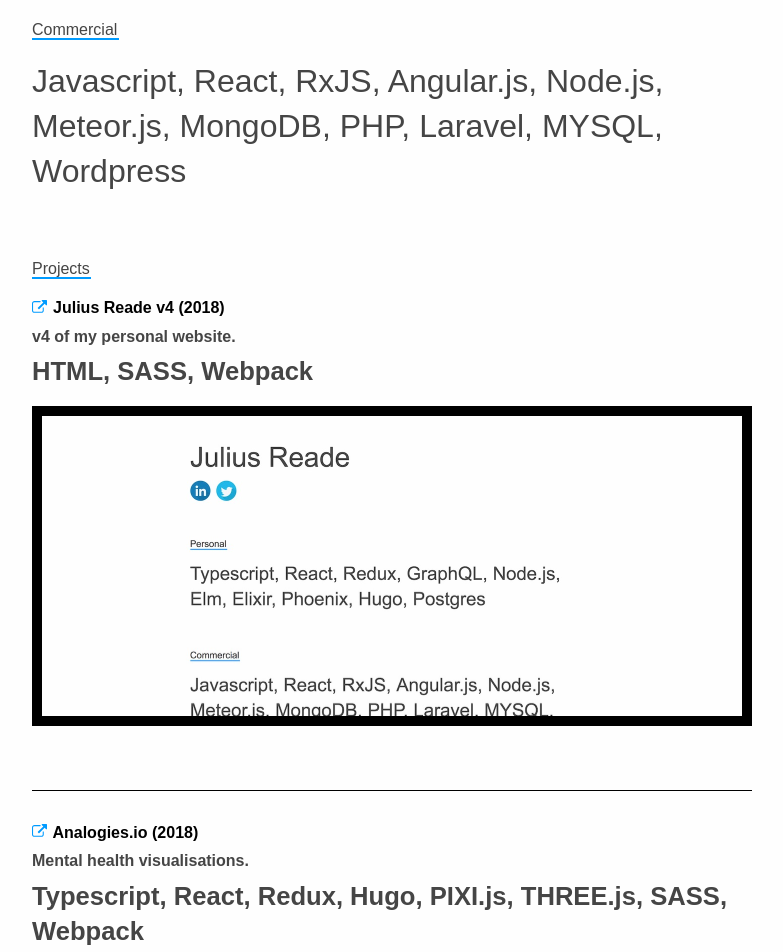
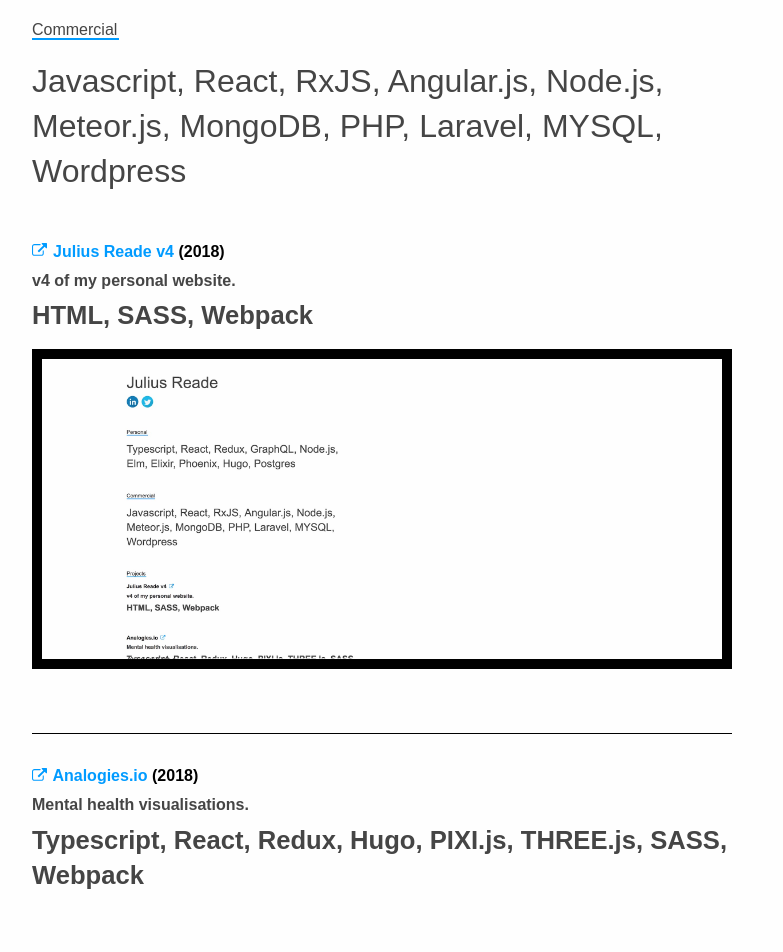
Before and after one commit to dottjt/juliusv4, a website built with webpack: page src/index.html in a window 1280 px wide. Shown: the part 386-1338 px from the top of the page, without its empty margins (258-1041 px from the left). Built offline with nearby package versions, Linux system fonts and the light colour scheme.

Commit message:
google verification meta

```diff
--- a/src/index.html
+++ b/src/index.html
@@ -2,6 +2,7 @@
 <html>
   <head>
     <meta charset="UTF-8">
+    <meta name="google-site-verification" content="rz4W6EEJwgqgec0NHapOxmU5gMGolnVQ1mskdCzV_-I" />
     <meta name="viewport" content="width=device-width, initial-scale=1">
     <title>Julius Reade</title>
   </head>
@@ -32,10 +33,10 @@
       </div>
 
       <div class="section">
-        <h3 class="title__category">Projects</h3>
+        <!-- <h3 class="title__category">Projects</h3> -->
         <ul>
           <li class="personal personal__first">
-            <a class="personal__title" href="https://github.com/dottjt/julius2018"><img class="outbound__link" src="img/outbound.svg" alt=""></img> Julius Reade v4 </a><span> (2018)</span>
+            <a class="personal__title" href="https://github.com/dottjt/juliusv4"><img class="outbound__link" src="img/outbound.svg" alt=""></img> Julius Reade v4 </a><span> (2018)</span>
             <p class="personal__description--short">v4 of my personal website.</p>
             <p class="personal__description">HTML, SASS, Webpack</p>
             <div class="personal__screenshot__container">
@@ -59,7 +60,7 @@
             </div>
           </li>
           <li class="personal">
-            <a class="personal__title" href="https://github.com/dottjt/elixirreade"><img class="outbound__link" src="img/outbound.svg" alt=""></img> Julius Reade v3 </a><span> (2018)</span>
+            <a class="personal__title" href="https://github.com/dottjt/juliusv3"><img class="outbound__link" src="img/outbound.svg" alt=""></img> Julius Reade v3 </a><span> (2018)</span>
             <p class="personal__description--short">v3 of my personal website.</p>
             <p class="personal__description">Elixir, Phoenix, SASS, Brunch</p>
             <div class="personal__screenshot__container">
--- a/src/scss/components/homepage.scss
+++ b/src/scss/components/homepage.scss
@@ -3,7 +3,7 @@
   justify-content: center;
 
   background: #fefefe;
-  font-family: Arial, sans-serif;
+  font-family: Arial, Helvetica, sans-serif;
 }
 
 h1, h2, h3, h4, h5, h6, p {
@@ -94,7 +94,7 @@
       text-decoration: none;
       cursor: pointer;
 
-      color: black;
+      color: #009bff;
 
       margin-bottom: 0.2rem;
 
@@ -102,7 +102,7 @@
     }
 
     .personal__title:hover {
-      color: #009bff;
+      color: darken(#009bff, 10%);
     }
 
     .personal__description--short {
@@ -124,7 +124,8 @@
       overflow: scroll;
 
       .personal__screenshot {
-        width: 700px;
+        // width: 700px;
+        width: 100%;
       }
     }
 
@@ -146,3 +147,23 @@
     font-weight: 900;
   }
 }
+
+
+@media screen and (min-width: 425px) {
+  .container {
+    .personal {
+      .personal__screenshot__container {
+        margin-top: 1rem;
+
+        border: 10px solid black;
+
+        height: 300px;
+        overflow: scroll;
+
+        .personal__screenshot {
+          width: 400px;
+        }
+      }
+    }
+  }
+}
```
